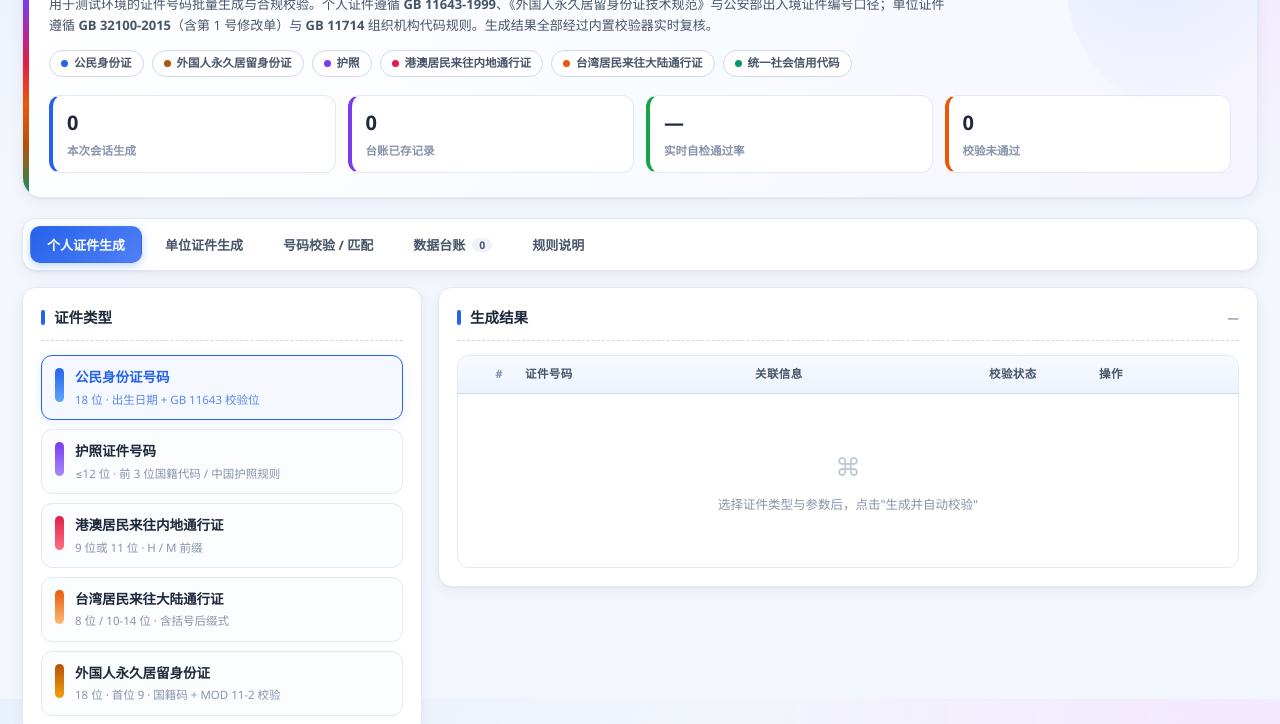
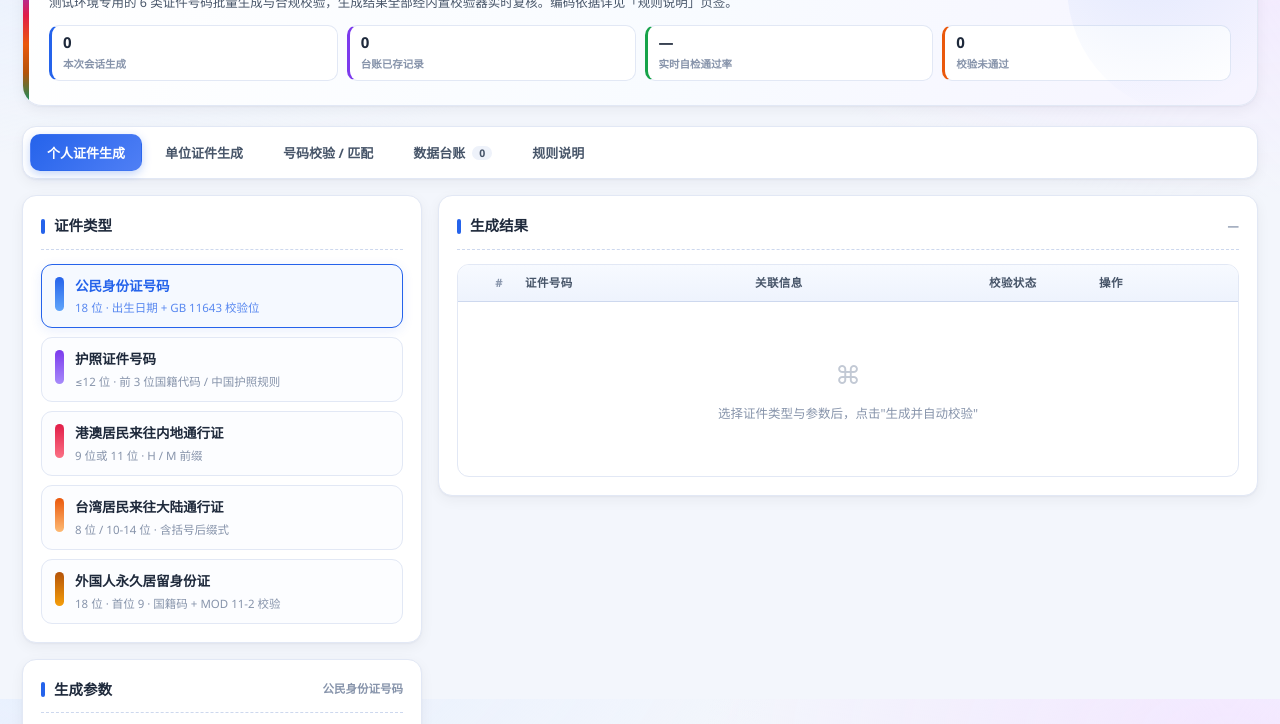
Before and after one commit to kuguahahaha/identity-number-generator, a plain HTML site: page index-pro.html in a window 1280 px wide. Shown: the part 101-825 px from the top of the page. Drawn offline with Linux system fonts and the light colour scheme.

Commit message:
更新 index-pro.html

```diff
--- a/index-pro.html
+++ b/index-pro.html
@@ -68,27 +68,18 @@ body{
   background:linear-gradient(135deg,var(--primary),#6366f1);
   padding:2px 9px;border-radius:20px;
 }
-.hero p.sub{color:var(--text2);margin-top:7px;font-size:13px;max-width:900px}
-.chips{display:flex;flex-wrap:wrap;gap:8px;margin-top:15px}
-.chip{
-  font-size:11.5px;font-weight:600;padding:3px 11px;border-radius:20px;
-  border:1px solid var(--line-strong);background:#fff;color:var(--text2);
-  display:inline-flex;align-items:center;gap:6px;
-}
-.chip i{width:7px;height:7px;border-radius:50%;display:inline-block}
-.dot-idc{background:var(--idc)} .dot-psp{background:var(--psp)} .dot-hkm{background:var(--hkm)}
-.dot-tw{background:var(--tw)} .dot-usci{background:var(--usci)} .dot-pr{background:var(--pr)}
-
-.statbar{display:grid;grid-template-columns:repeat(auto-fit,minmax(150px,1fr));gap:12px;margin-top:18px}
+.hero p.sub{color:var(--text2);margin-top:6px;font-size:12.5px;max-width:780px}
+
+.statbar{display:grid;grid-template-columns:repeat(auto-fit,minmax(118px,1fr));gap:9px;margin-top:12px}
 .stat{
-  background:#fff;border:1px solid var(--line);border-radius:12px;padding:11px 14px;
-  border-left:4px solid var(--primary);
+  background:#fff;border:1px solid var(--line);border-radius:10px;padding:6px 11px;
+  border-left:3px solid var(--primary);
 }
 .stat.s2{border-left-color:var(--psp)}
 .stat.s3{border-left-color:var(--ok)}
 .stat.s4{border-left-color:var(--tw)}
-.stat b{display:block;font-size:20px;font-weight:800;font-variant-numeric:tabular-nums;letter-spacing:.5px}
-.stat span{font-size:11.5px;color:var(--muted);font-weight:600}
+.stat b{display:block;font-size:15px;font-weight:800;font-variant-numeric:tabular-nums;letter-spacing:.4px;line-height:1.35}
+.stat span{font-size:10.5px;color:var(--muted);font-weight:600}
 
 /* ---------- Tabs ---------- */
 .tabs{display:flex;gap:6px;margin:20px 0 0;flex-wrap:wrap;background:#fff;padding:7px;border-radius:14px;border:1px solid var(--line);box-shadow:var(--shadow)}
@@ -284,16 +275,8 @@ td.num,th.num{text-align:right;width:56px;color:var(--muted);font-variant-numeri
 
   <!-- ================= HERO ================= -->
   <header class="hero">
-    <h1>身份标识自动生成器 <span class="ver">v1.1</span></h1>
-    <p class="sub">用于测试环境的证件号码批量生成与合规校验。个人证件遵循 <b>GB 11643-1999</b>、《外国人永久居留身份证技术规范》与公安部出入境证件编号口径；单位证件遵循 <b>GB 32100-2015</b>（含第 1 号修改单）与 <b>GB 11714</b> 组织机构代码规则。生成结果全部经过内置校验器实时复核。</p>
-    <div class="chips">
-      <span class="chip"><i class="dot-idc"></i>公民身份证</span>
-      <span class="chip"><i class="dot-pr"></i>外国人永久居留身份证</span>
-      <span class="chip"><i class="dot-psp"></i>护照</span>
-      <span class="chip"><i class="dot-hkm"></i>港澳居民来往内地通行证</span>
-      <span class="chip"><i class="dot-tw"></i>台湾居民来往大陆通行证</span>
-      <span class="chip"><i class="dot-usci"></i>统一社会信用代码</span>
-    </div>
+    <h1>身份标识自动生成器 <span class="ver">v1.3</span></h1>
+    <p class="sub">测试环境专用的 6 类证件号码批量生成与合规校验，生成结果全部经内置校验器实时复核。编码依据详见「规则说明」页签。</p>
     <div class="statbar">
       <div class="stat"><b id="s-gen">0</b><span>本次会话生成</span></div>
       <div class="stat s2"><b id="s-store">0</b><span>台账已存记录</span></div>
```
